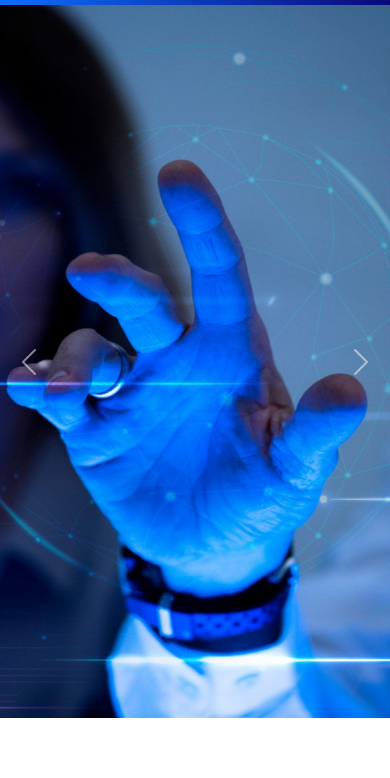
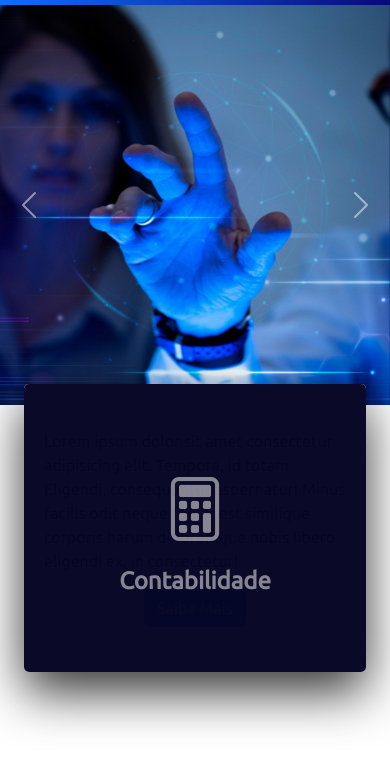
Before and after one commit to Chaba2005/LIzTecnologia, a plain HTML site: page index.html in a window 390 px wide. Shown: the part 66-844 px from the top of the page. Drawn offline with nearby package versions, Linux system fonts and the light colour scheme.

Commit message:
to mudando

```diff
--- a/css/style.css
+++ b/css/style.css
@@ -327,6 +327,7 @@
 
     #mini-banners {
       padding-bottom: 3em;
+      margin-top: -12.3em;
     }
 
     .spaceBot {
@@ -387,6 +388,7 @@
       align-items: center;
       justify-content: center;
       opacity: 0.5;
+      overflow: hidden;
       transition: 0.5s;
   }
 
@@ -520,7 +522,9 @@
         flex-direction: row;
       }
 
-
+      .carousel-inner {
+        height: 400px !important;
+      }
 
       .titlePageCond {
         font-size: 3.5rem;
```
